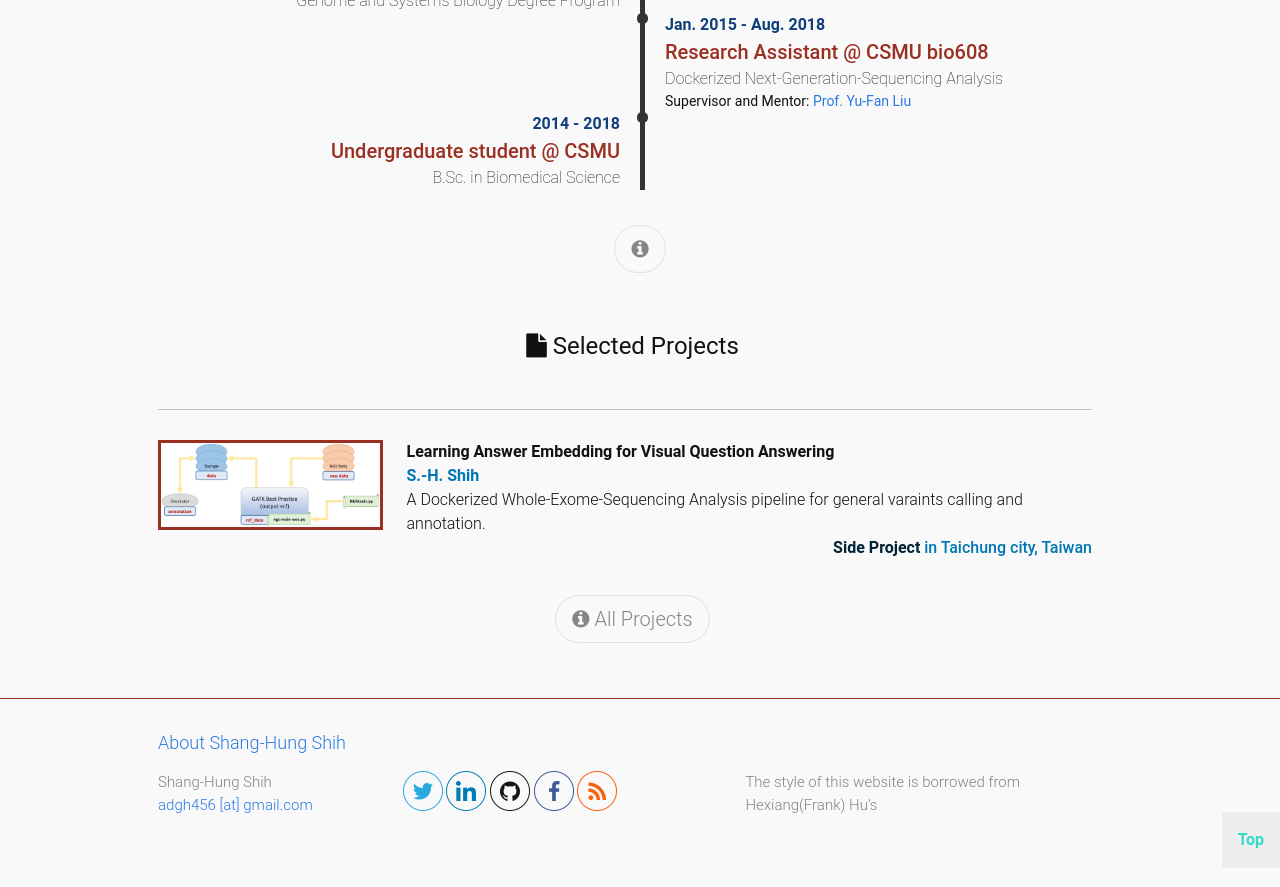
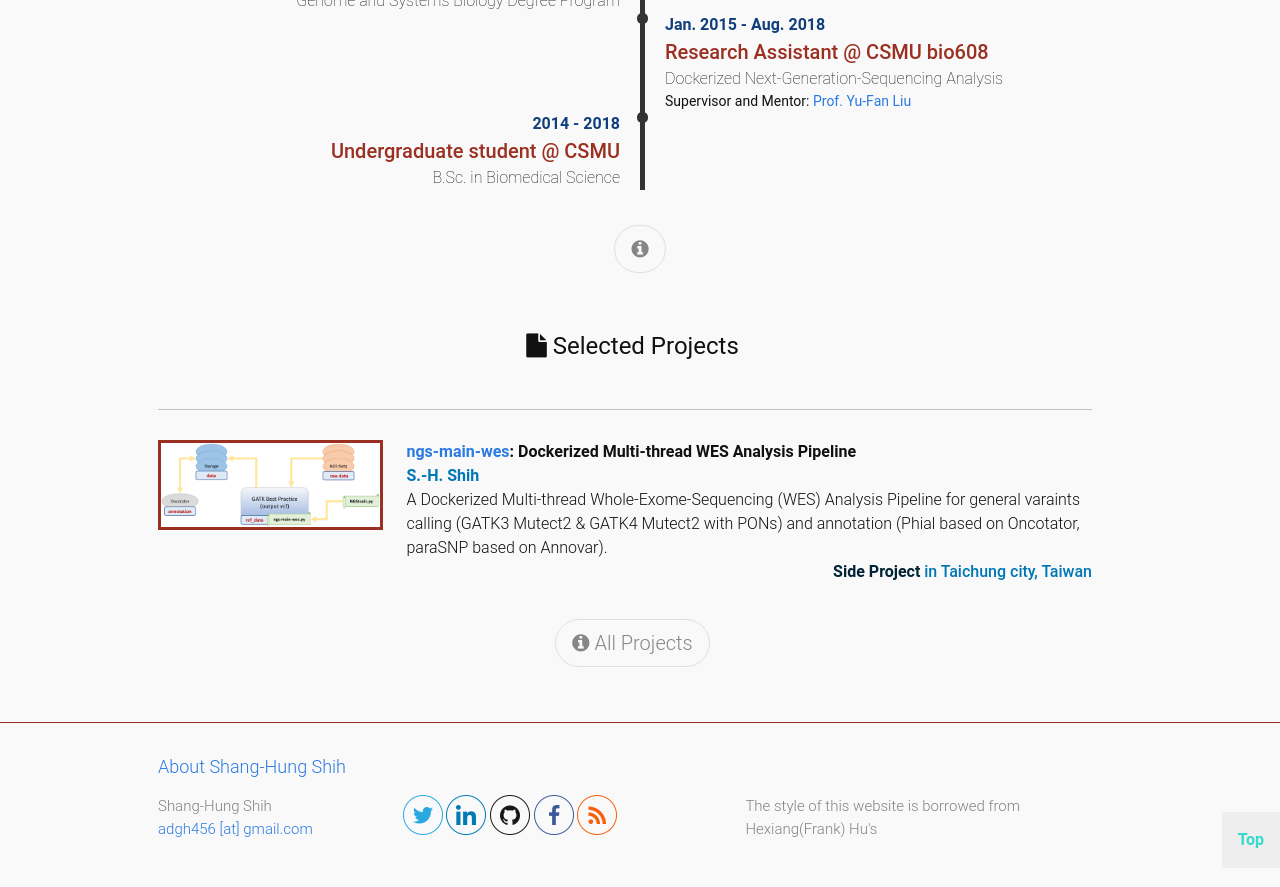
Before and after one commit to shanghungshih/shanghungshih.github.io, a Jekyll site: the page built from index.html, in a window 1280 px wide and 900 px high, scrolled down 841 px. Shown: the top 887 px of the window. Built offline with Jekyll 4.4.1, drawn with Linux system fonts in a browser that asks for light colours.

Commit message:
Update publications.yml

```diff
--- a/_data/publications.yml
+++ b/_data/publications.yml
@@ -1,6 +1,6 @@
 # - title: 'Synthesize Policies for Transfer and Adaptation across Environments and Tasks'
-- title: 'Learning Answer Embedding for Visual Question Answering'
-  date:  'Feb. 2018'
+- title: '<a href="https://github.com/shanghungshih/ngs-main-wes">ngs-main-wes</a>: Dockerized Multi-thread WES Analysis Pipeline'
+  date:  'May. 2018'
   imgurl: '/images/projects/2018/ngs-main-wes_Guide.png'
   imgprop: 'frame'
   selected: true
@@ -10,4 +10,4 @@
   publisher:  'Side Project'
   status:   ''
   place:    'in Taichung city, Taiwan'
-  desc: 'A Dockerized Whole-Exome-Sequencing Analysis pipeline for general varaints calling and annotation.'
+  desc: 'A Dockerized Multi-thread Whole-Exome-Sequencing (WES) Analysis Pipeline for general varaints calling (GATK3 Mutect2 & GATK4 Mutect2 with PONs) and annotation (Phial based on Oncotator, paraSNP based on Annovar).'
```
